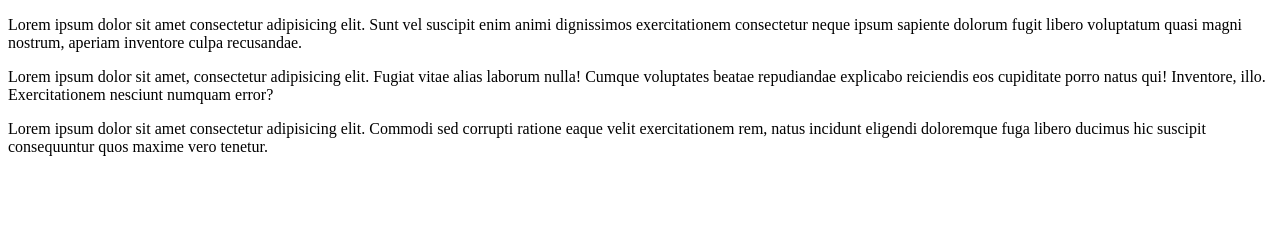
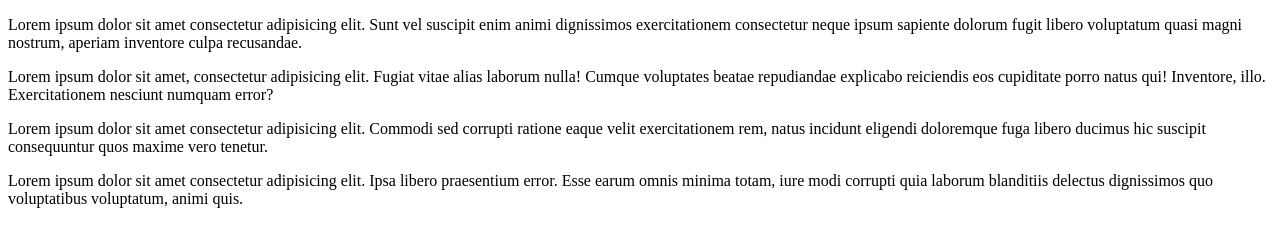
Before and after one commit to RomanPateichuk/HelloPackage, a website: page index.html in a window 1280 px wide. Drawn offline with Linux system fonts and the light colour scheme.

Commit message:
feat: add text fro new release!!

```diff
--- a/index.html
+++ b/index.html
@@ -17,6 +17,8 @@
     numquam error?</p>
   <p>Lorem ipsum dolor sit amet consectetur adipisicing elit. Commodi sed corrupti ratione eaque velit exercitationem
     rem, natus incidunt eligendi doloremque fuga libero ducimus hic suscipit consequuntur quos maxime vero tenetur.</p>
+  <p>Lorem ipsum dolor sit amet consectetur adipisicing elit. Ipsa libero praesentium error. Esse earum omnis minima
+    totam, iure modi corrupti quia laborum blanditiis delectus dignissimos quo voluptatibus voluptatum, animi quis.</p>
   <script src="./index.js"></script>
 </body>
 
```
